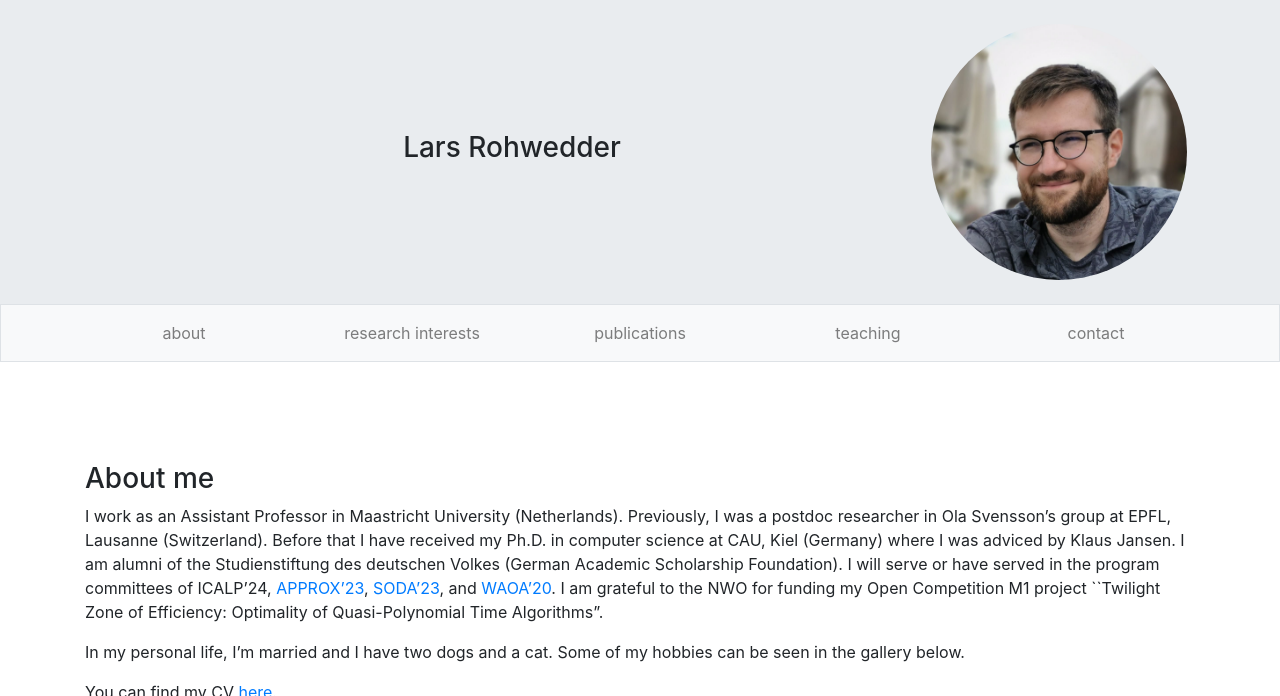
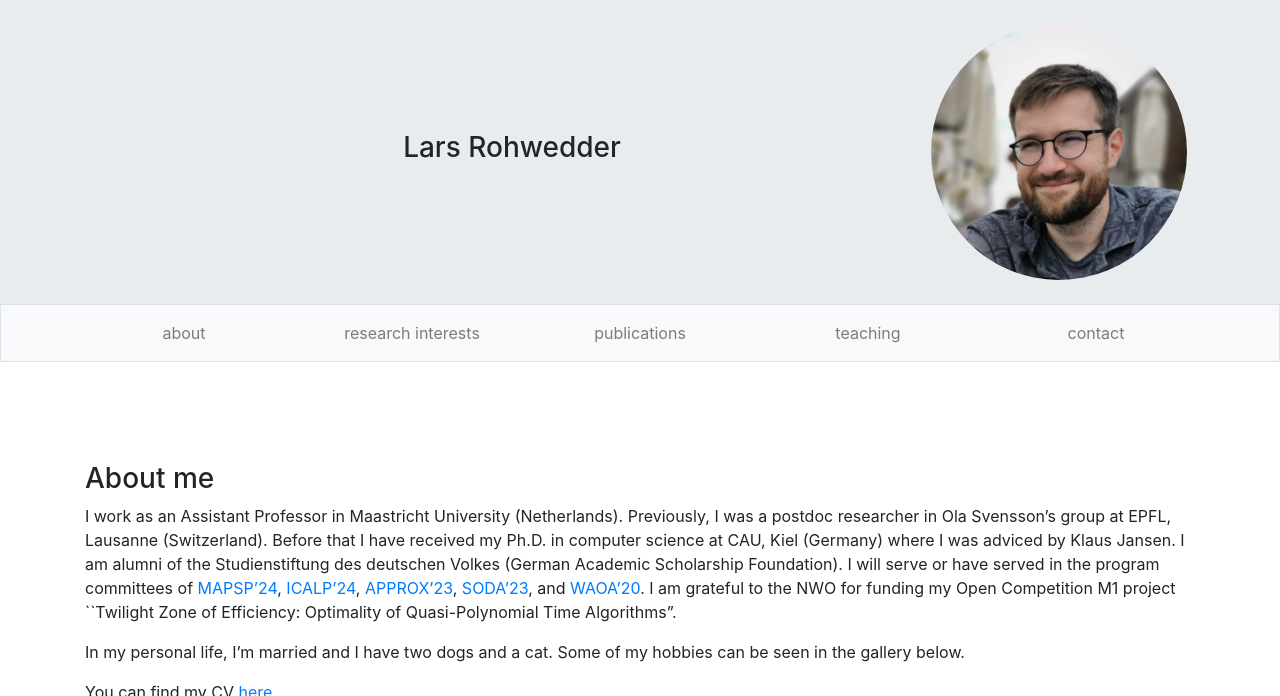
Before and after one commit to larsrohwedder/larsrohwedder.github.io, a Jekyll site: the page built from index.html, in a window 1280 px wide and 900 px high, cut to the strip 0-696 px from the top of the window. Built offline with Jekyll 4.4.1, drawn with Linux system fonts in a browser that asks for light colours.

Commit message:
Update about.markdown

```diff
--- a/_includes/about.markdown
+++ b/_includes/about.markdown
@@ -2,7 +2,7 @@ I work as an Assistant Professor in Maastricht University (Netherlands).
 Previously, I was a postdoc researcher in Ola Svensson's group at EPFL, Lausanne (Switzerland).
 Before that I have received my Ph.D. in computer science at CAU, Kiel (Germany) where I was
 adviced by Klaus Jansen. I am alumni of the Studienstiftung des deutschen Volkes (German Academic Scholarship Foundation).
-I will serve or have served in the program committees of ICALP'24, [APPROX'23](https://approxconference.wordpress.com/), [SODA'23](https://www.siam.org/conferences/cm/conference/soda23), and [WAOA'20](http://algo2020.di.unipi.it/WAOA2020/).
+I will serve or have served in the program committees of [MAPSP'24](https://people.cs.pitt.edu/~kirk/MAPSP/), [ICALP'24](https://compose.ioc.ee/icalp2024/), [APPROX'23](https://approxconference.wordpress.com/), [SODA'23](https://www.siam.org/conferences/cm/conference/soda23), and [WAOA'20](http://algo2020.di.unipi.it/WAOA2020/).
 I am grateful to the NWO for funding my Open Competition M1 project ``Twilight Zone of Efficiency: Optimality of Quasi-Polynomial Time Algorithms".
 
 In my personal life, I'm married and I have two dogs and a cat. Some of my hobbies can be seen in the gallery below.
```
